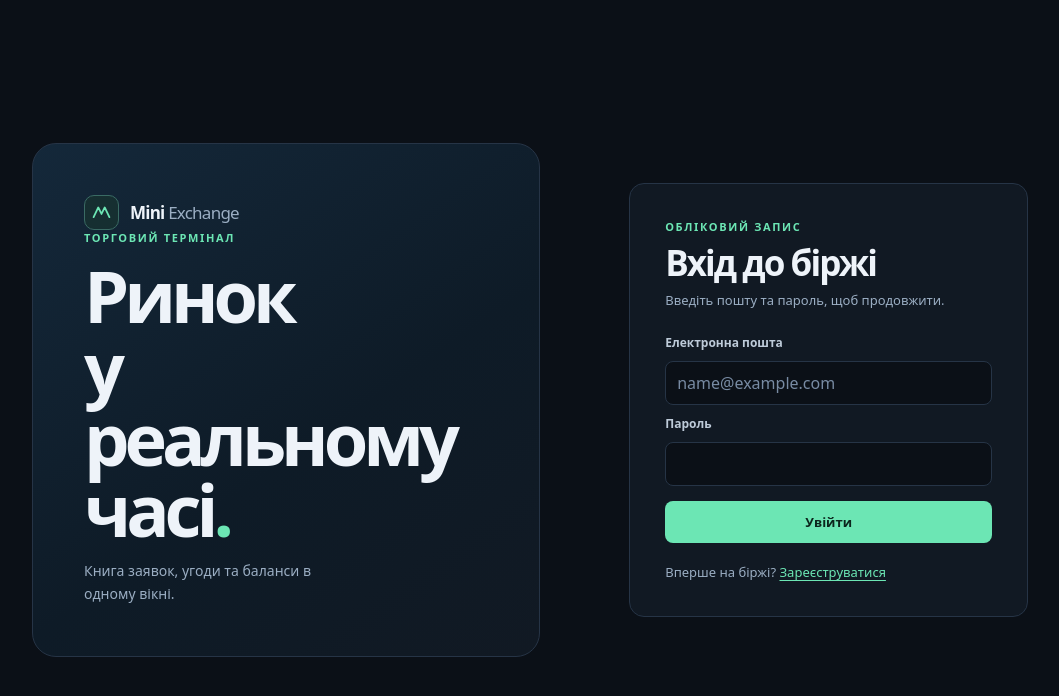
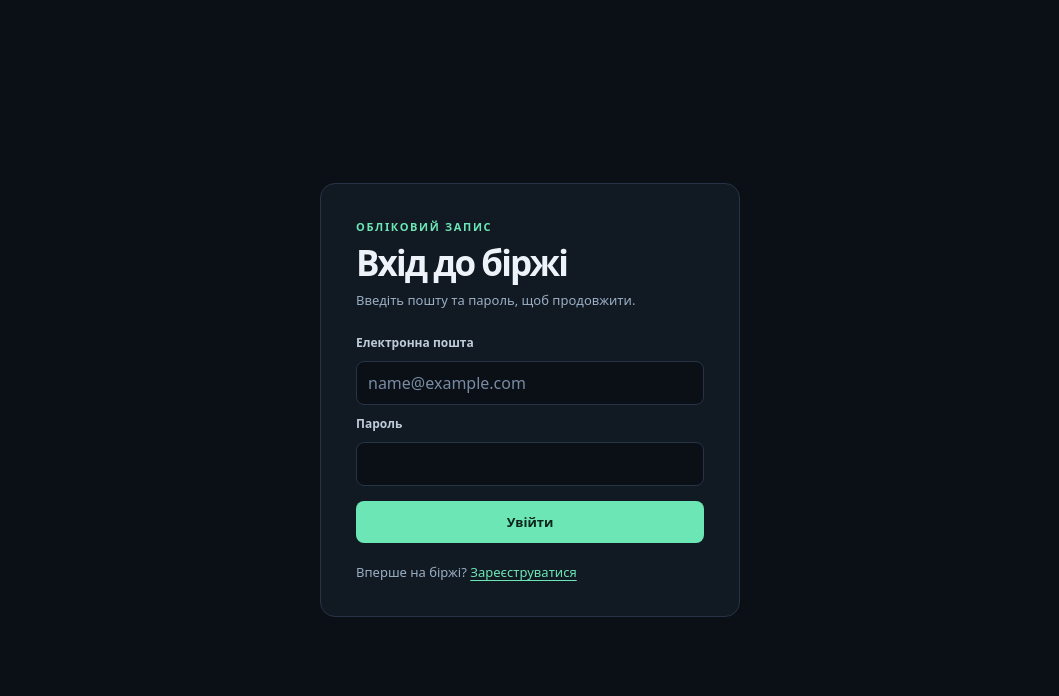
Before and after one commit to JuFios/mini-exchange, a Next.js app in the folder apps/frontend/: page /login in a window 1280 px wide. Shown: the top 696 px of the page, without its empty margins (110-1169 px from the left). Built offline with nearby package versions, Linux system fonts and the light colour scheme.

Commit message:
style(frontend): center the authentication forms

```diff
--- a/apps/frontend/app/components/auth-form.tsx
+++ b/apps/frontend/app/components/auth-form.tsx
@@ -3,7 +3,6 @@
 import Link from 'next/link';
 import { type FormEvent, useState } from 'react';
 import { checkedFetch, errorMessage } from '../../lib/client-api';
-import { Brand } from './brand';
 
 export function AuthForm({ mode }: { mode: 'login' | 'register' }) {
   const registering = mode === 'register';
@@ -30,17 +29,6 @@ export function AuthForm({ mode }: { mode: 'login' | 'register' }) {
 
   return (
     <main className="auth-layout">
-      <div className="auth-intro">
-        <Brand />
-        <div className="auth-copy">
-          <p className="eyebrow">ТОРГОВИЙ ТЕРМІНАЛ</p>
-          <p className="auth-display">
-            Ринок
-            <br />у реальному часі<span>.</span>
-          </p>
-          <p>Книга заявок, угоди та баланси в одному вікні.</p>
-        </div>
-      </div>
       <section className="panel auth-card">
         <p className="eyebrow">ОБЛІКОВИЙ ЗАПИС</p>
         <h1>{registering ? 'Створіть акаунт' : 'Вхід до біржі'}</h1>
--- a/apps/frontend/app/globals.css
+++ b/apps/frontend/app/globals.css
@@ -541,42 +541,9 @@ input::placeholder {
 .auth-layout {
   min-height: 100vh;
   display: grid;
-  grid-template-columns: minmax(0, 1.12fr) minmax(290px, 0.88fr);
-  align-items: center;
-  gap: clamp(24px, 7vw, 110px);
-  width: min(1150px, 100%);
-  margin: auto;
-  padding: clamp(24px, 6vw, 80px);
-}
-.auth-intro {
-  padding: clamp(22px, 4vw, 52px);
-  min-height: 450px;
-  border: 1px solid var(--line);
-  border-radius: 24px;
-  background: linear-gradient(145deg, #14283a 0%, #0e1b27 57%, #111923 100%);
-  display: flex;
-  align-items: flex-start;
-  justify-content: space-between;
-  flex-direction: column;
-}
-.auth-copy {
-  display: grid;
-  gap: 15px;
-}
-.auth-display {
-  font-size: clamp(36px, 5.9vw, 72px);
-  line-height: 0.99;
-  font-weight: 735;
-  letter-spacing: -0.07em;
-}
-.auth-display span {
-  color: var(--mint);
-}
-.auth-copy > p:last-child {
-  color: var(--muted);
-  max-width: 275px;
-  line-height: 1.6;
-  font-size: 14px;
+  grid-template-columns: minmax(0, 420px);
+  place-content: center;
+  padding: 24px 16px;
 }
 .auth-card {
   padding: clamp(20px, 3vw, 35px);
@@ -693,14 +660,6 @@ input::placeholder {
   .levels th {
     font-size: 9px;
   }
-  .auth-layout {
-    grid-template-columns: minmax(0, 1fr);
-    align-content: flex-start;
-  }
-  .auth-intro {
-    min-height: 220px;
-    gap: 23px;
-  }
 }
 @media (prefers-reduced-motion: reduce) {
   .book-grid {
```
